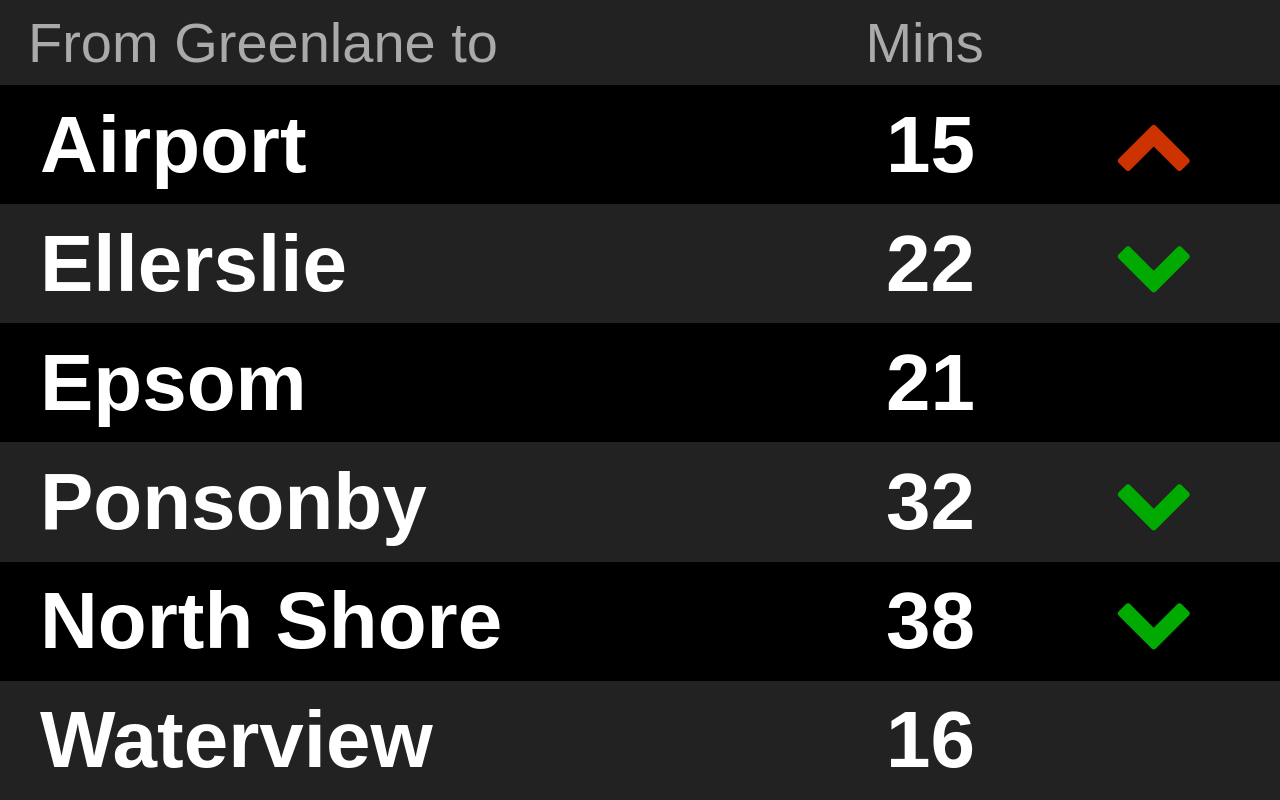
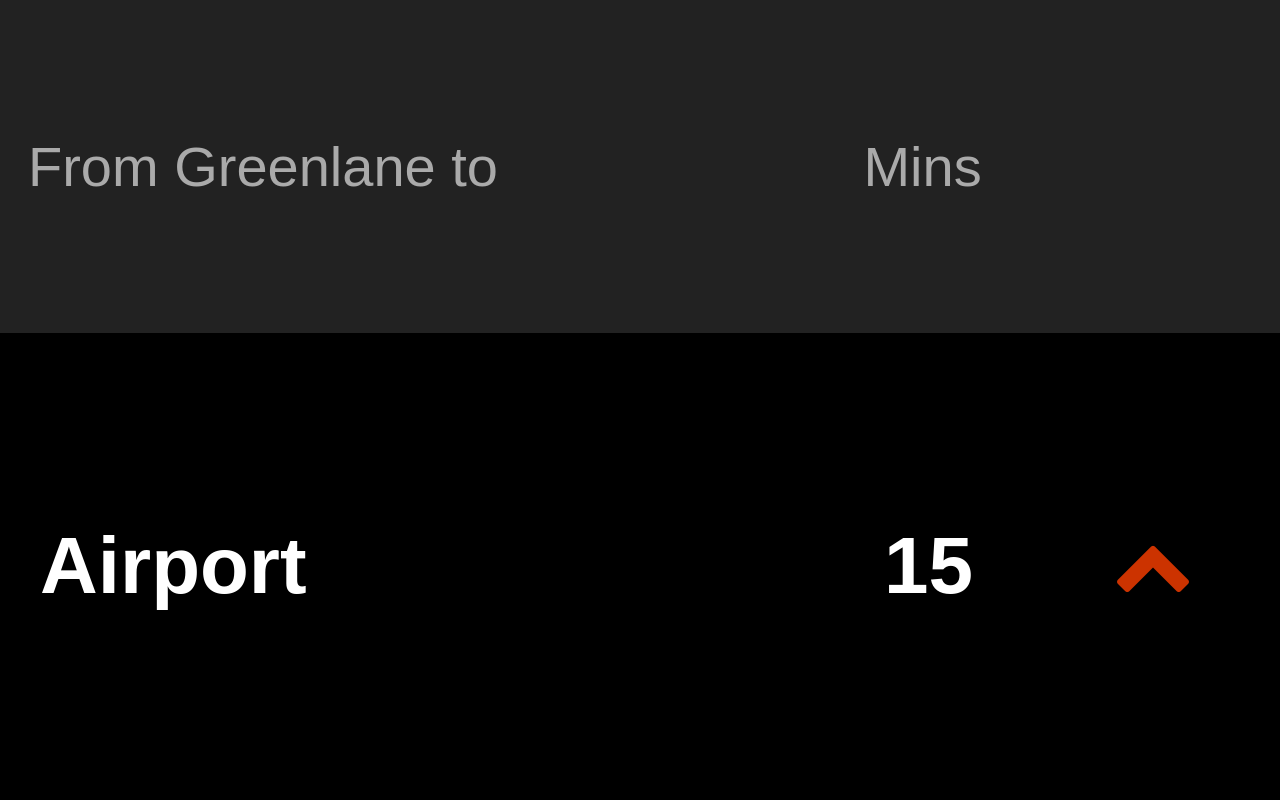
Before and after one commit to anotheredward/travel-board, a plain HTML site: page index.html in a window 1280 px wide. Drawn offline with nearby package versions, Linux system fonts and the light colour scheme.

Commit message:
add rows programmatically

```diff
--- a/index.html
+++ b/index.html
@@ -5,46 +5,30 @@
   <title>Travel Information Sign</title>
   <link rel="stylesheet" href="http://maxcdn.bootstrapcdn.com/font-awesome/4.6.2/css/font-awesome.min.css" type="text/css">
   <link rel="stylesheet" type="text/css" href="sign.css">
+  <script src="https://code.jquery.com/jquery-2.2.3.min.js"
+  integrity="sha256-a23g1Nt4dtEYOj7bR+vTu7+T8VP13humZFBJNIYoEJo="
+  crossorigin="anonymous">
+  </script>
 </head>
 <body>
 
-<table class="full" >
+<table class="full travel-list" >
   <tr>
     <th class="route_col">From Greenlane to</th>
     <th class="mins_col">Mins</th>
     <th class="trend_col"></th>
   </tr>
-  <tr>
-    <td class="route_col">Airport</td>
-    <td class="mins_col">15</td>
-    <td class="trend_col"><i class="fa fa-chevron-up"></i></td>
-  </tr>
-  <tr>
-    <td class="route_col">Ellerslie</td>
-    <td class="mins_col">22</td>
-    <td class="trend_col"><i class="fa fa-chevron-down"></i></td>
-  </tr>
-  <tr>
-    <td class="route_col">Epsom</td>
-    <td class="mins_col">21</td>
-    <td class="trend_col"></td>
-  </tr>
-  <tr>
-    <td class="route_col">Ponsonby</td>
-    <td class="mins_col">32</td>
-    <td class="trend_col"><i class="fa fa-chevron-down"></i></td>
-  </tr>
-  <tr>
-    <td class="route_col">North Shore</td>
-    <td class="mins_col">38</td>
-    <td class="trend_col"><i class="fa fa-chevron-down"></i></td>
-  </tr>
-  <tr>
-    <td class="route_col">Waterview</td>
-    <td class="mins_col">16</td>
-    <td class="trend_col"></td>
-  </tr>
 </table>
 
 </body>
 </html>
+
+<script type="application/javascript">
+  $('.travel-list').append(
+  `<tr>
+    <td class="route_col">Airport</td>
+    <td class="mins_col">15</td>
+    <td class="trend_col"><i class="fa fa-chevron-up"></i></td>
+  </tr>`
+  )
+</script>
```
